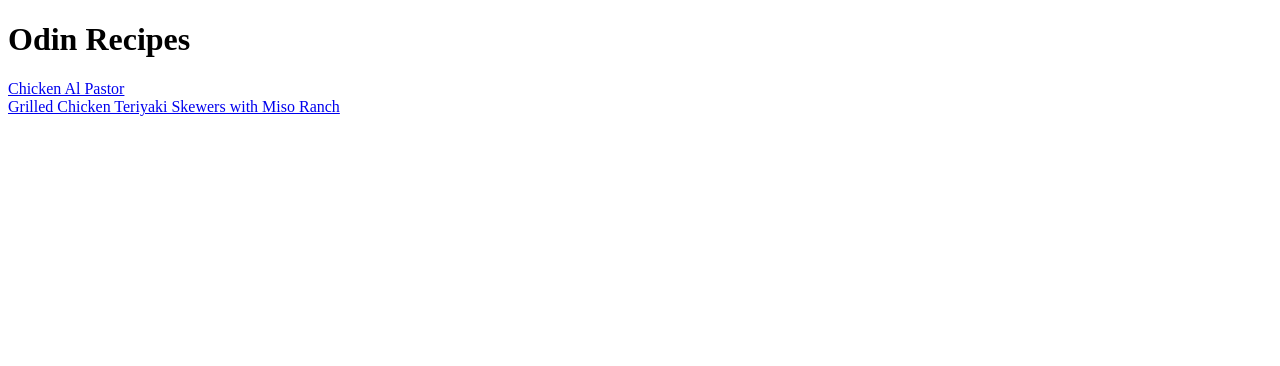
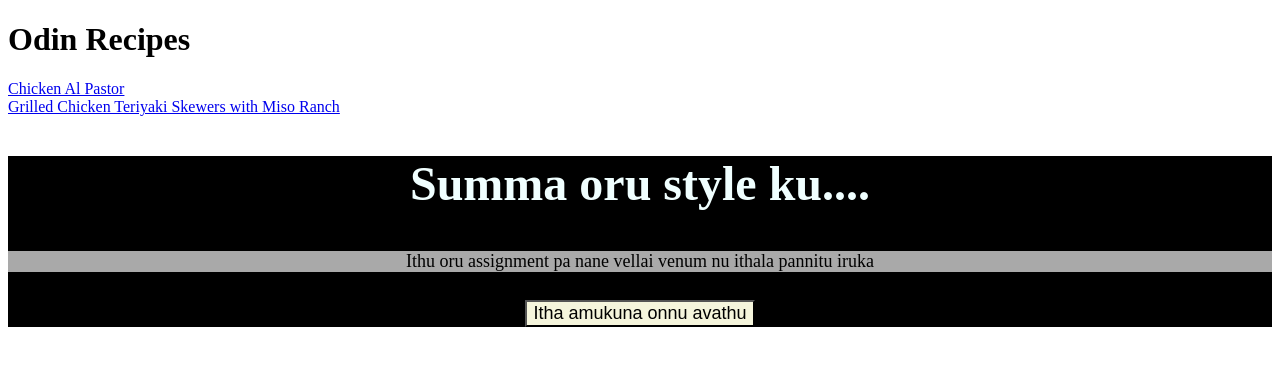
Before and after one commit to danush754/FullStack_Eupheus, a plain HTML site: page index.html in a window 1280 px wide. Drawn offline with Linux system fonts and the light colour scheme.

Commit message:
Practice some external CSS

```diff
--- a/index.html
+++ b/index.html
@@ -1,6 +1,7 @@
 <!DOCTYPE html>
 <html lang="en">
 <head>
+    <link rel = "stylesheet" href="style.css">
     <meta charset="UTF-8">
     <meta http-equiv="X-UA-Compatible" content="IE=edge">
     <meta name="viewport" content="width=device-width, initial-scale=1.0">
@@ -12,5 +13,11 @@
     <a href = "recipes/Chicken_Al_Pastor.html"> Chicken Al Pastor</a>
     <br>
     <a href = "recipes/Grilled_Chicken_Teriyaki_Skewers_with_Miso_Ranch.html"> Grilled Chicken Teriyaki Skewers with Miso Ranch</a>
+
+    <div>
+        <h2>Summa oru style ku....</h2>
+        <p>Ithu oru assignment pa nane vellai venum nu ithala pannitu iruka</p>
+        <button>Itha amukuna onnu avathu</button>
+    </div>
 </body>
 </html>
```
